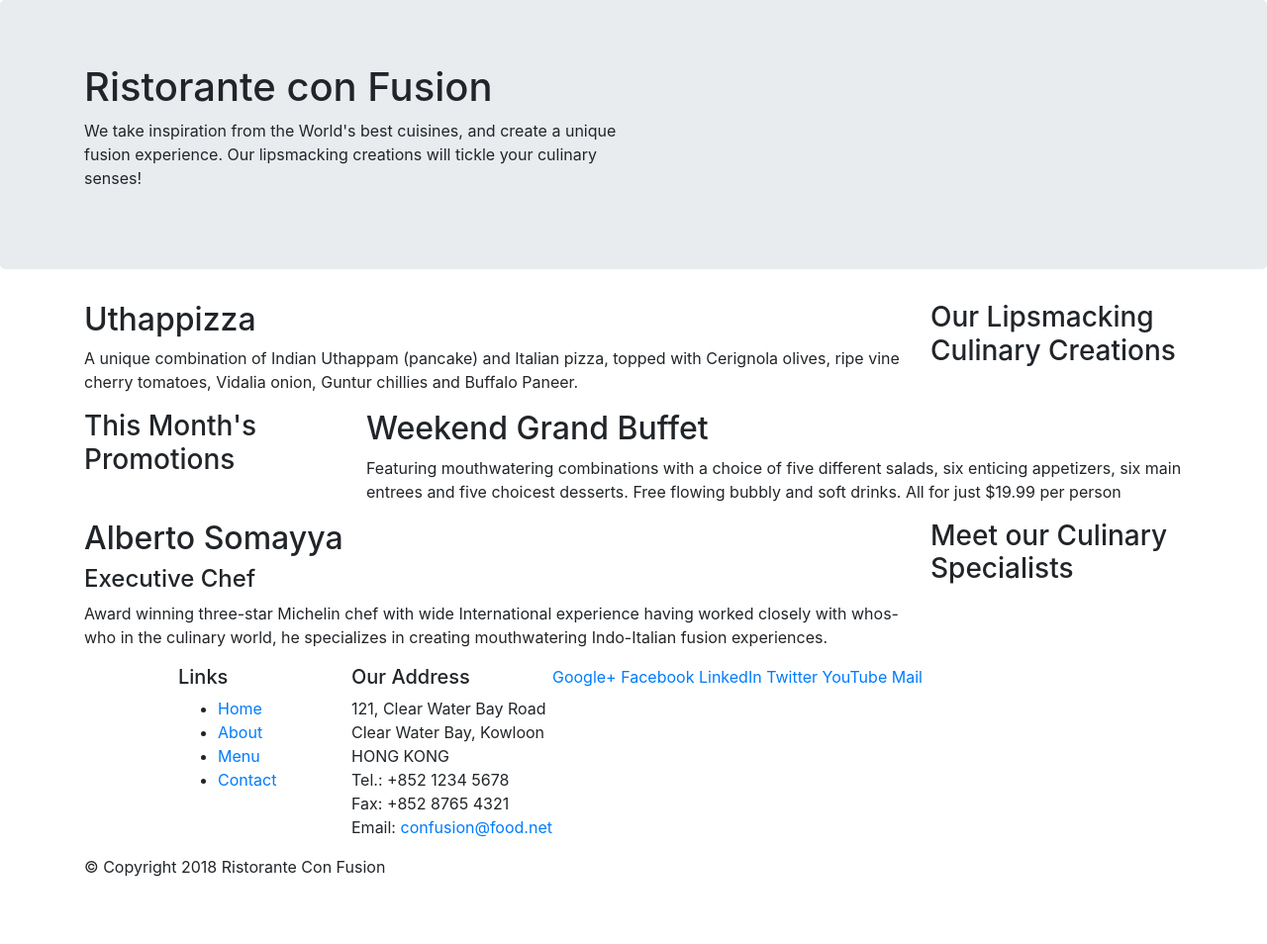
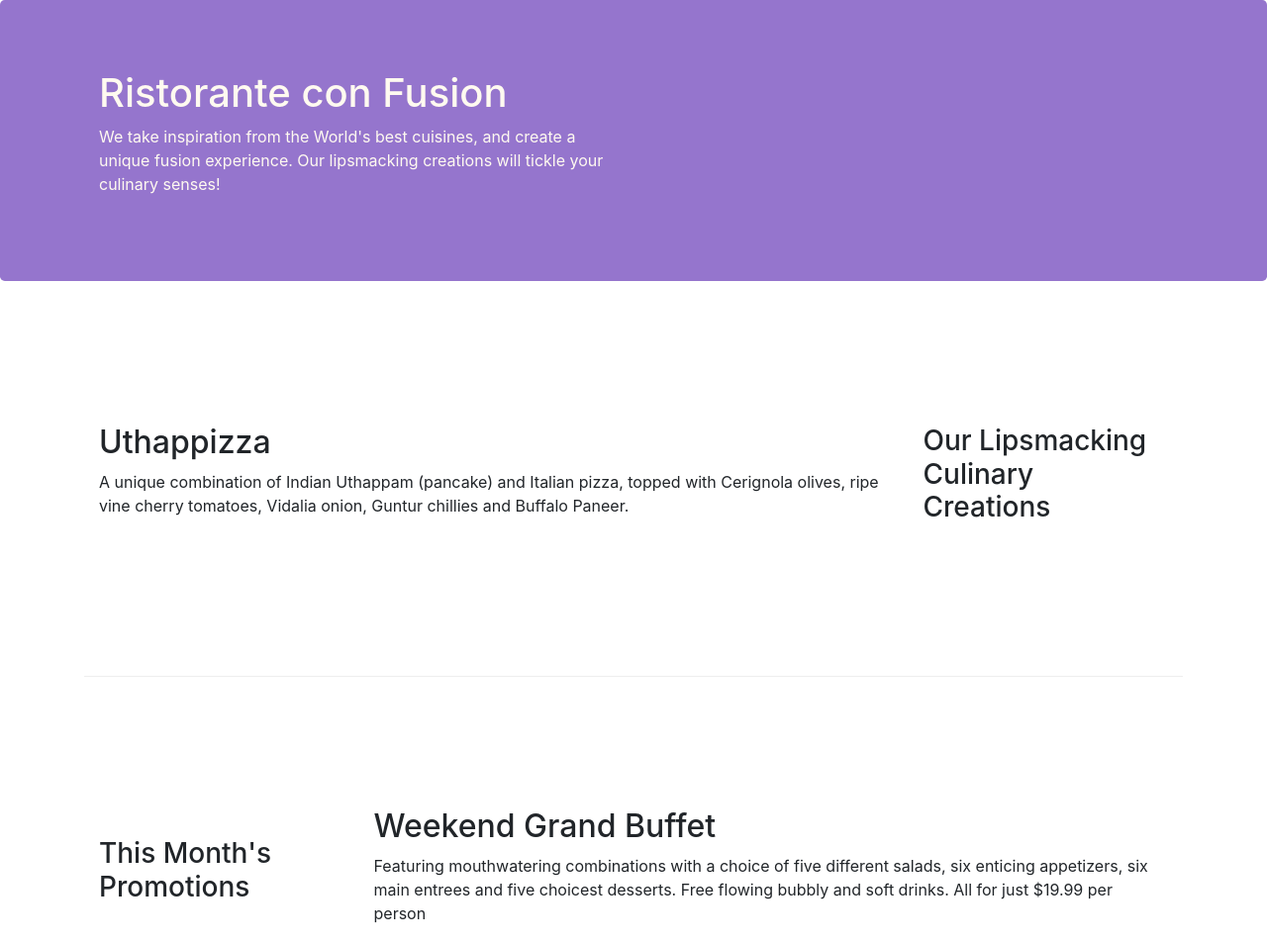
Before and after one commit to Sourav48/testRepository, a website: page index.html in a window 1280 px wide. Shown: the top 954 px of the page at 99% size. Before the commit the page ends 904 px from the top, so only its background shows below. Drawn offline with nearby package versions, Linux system fonts and the light colour scheme.

Commit message:
Bootstrap grid part-2

```diff
--- /dev/null
+++ b/css/styles.css
@@ -0,0 +1,30 @@
+.row-header{
+    margin:0px auto;
+    padding:0px;
+}
+
+.row-content {
+    margin:0px auto;
+    padding: 50px 0px 50px 0px;
+    border-bottom: 1px ridge;
+    min-height:400px;
+}
+
+.footer{
+    background-color: #D1C4E9;
+    margin:0px auto;
+    padding: 20px 0px 20px 0px;
+}
+
+.jumbotron {
+    padding:70px 30px 70px 30px;
+    margin:0px auto;
+    background: #9575CD ;
+    color:floralwhite;
+}
+
+address{
+    font-size:80%;
+    margin:0px;
+    color:#0f0f0f;
+}
--- a/index.html
+++ b/index.html
@@ -10,13 +10,14 @@
 
      <!-- Bootstrap CSS -->
     <link rel="stylesheet" href="node_modules/bootstrap/dist/css/bootstrap.min.css">
+    <link href="css/styles.css" rel="stylesheet">
 </head>
 
 <body>
 
     <header class="jumbotron">
         <div class="container">
-            <div class="row">
+            <div class="row row-header">
                 <div class="col-12 col-sm-6">
                     <h1>Ristorante con Fusion</h1>
                     <p>We take inspiration from the World's best cuisines, and create a unique fusion experience. Our lipsmacking creations will tickle your culinary senses!</p>
@@ -28,7 +29,7 @@
     </header>
 
     <div class="container">
-        <div class="row">
+        <div class="row row-content align-items-center">
             <div class="col-12 col-sm-4 order-sm-last col-md-3">
                 <h3>Our Lipsmacking Culinary Creations</h3>
             </div>
@@ -39,7 +40,7 @@
         </div>
 
 
-        <div class="row">
+        <div class="row row-content align-items-center">
             <div class="col-12 col-sm-4 col-md-3">
                 <h3>This Month's Promotions</h3>
             </div>
@@ -49,7 +50,7 @@
             </div>
         </div>
 
-        <div class="row">
+        <div class="row row-content align-items-center">
             <div class="col-12 col-sm-4 order-sm-last col-md-3">
                 <h3>Meet our Culinary Specialists</h3>
             </div>
@@ -61,12 +62,12 @@
         </div>
     </div>
 
-    <footer>
+    <footer class="footer">
         <div class="container">
             <div class="row">
                 <div class="col-4 offset-1 col-sm-2">
                     <h5>Links</h5>
-                    <ul>
+                    <ul class="list-unstyled">
                         <li><a href="#">Home</a></li>
                         <li><a href="#">About</a></li>
                         <li><a href="#">Menu</a></li>
@@ -84,8 +85,8 @@
 		              Email: <a href="mailto:confusion@food.net">confusion@food.net</a>
 		           </address>
                 </div>
-                <div>
-                    <div>
+                <div class="col-12 col-sm-4 align-self-center">
+                    <div class="text-center">
                         <a href="http://google.com/+">Google+</a>
                         <a href="http://www.facebook.com/profile.php?id=">Facebook</a>
                         <a href="http://www.linkedin.com/in/">LinkedIn</a>
@@ -95,10 +96,10 @@
                     </div>
                 </div>
            </div>
-           <div>
-                <div>
+           <div class="row justify-content-center">
+                <div class="col-auto">
                     <p>© Copyright 2018 Ristorante Con Fusion</p>
-                </div>
+                </div>s
            </div>
         </div>
     </footer>
```
